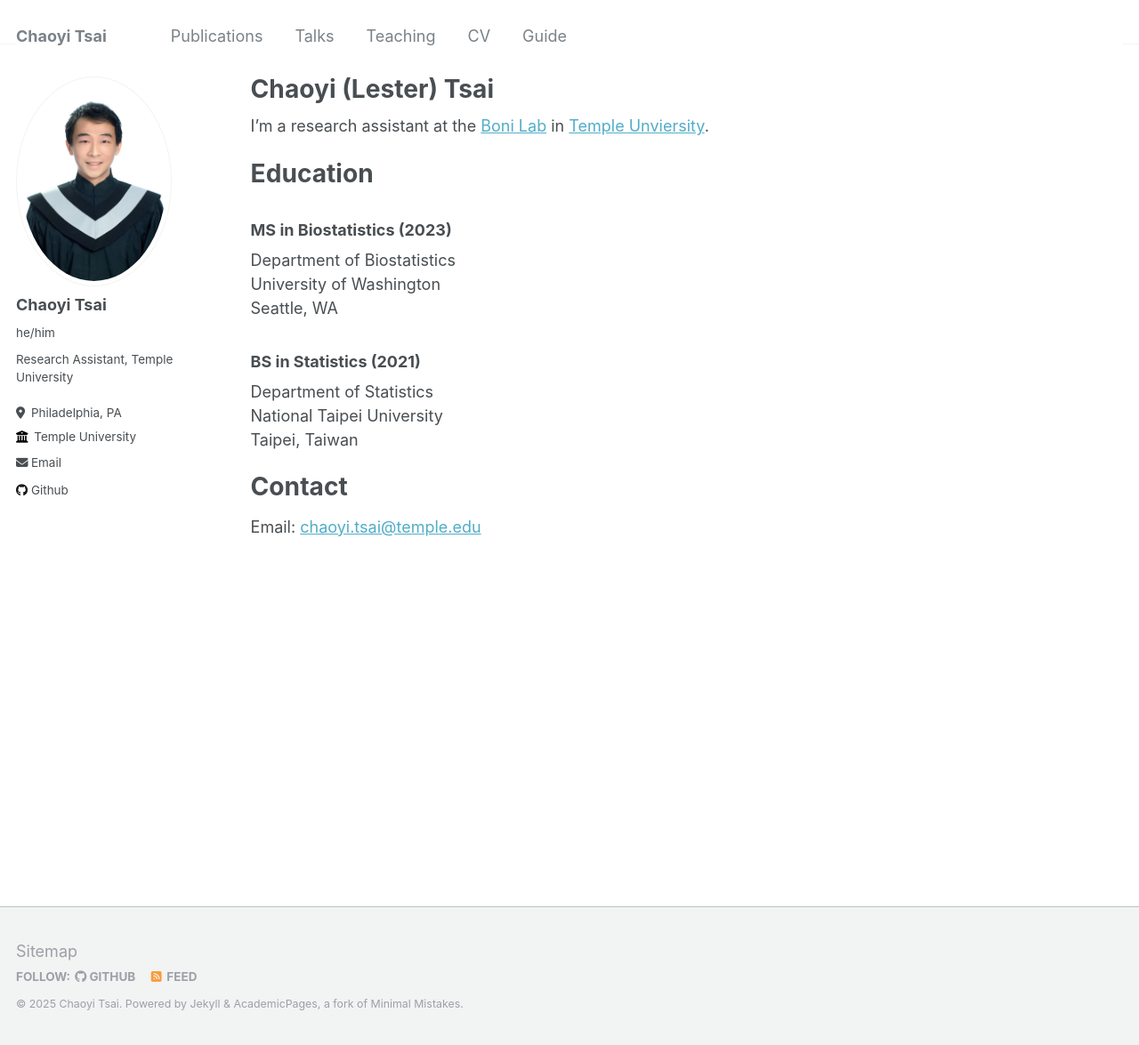
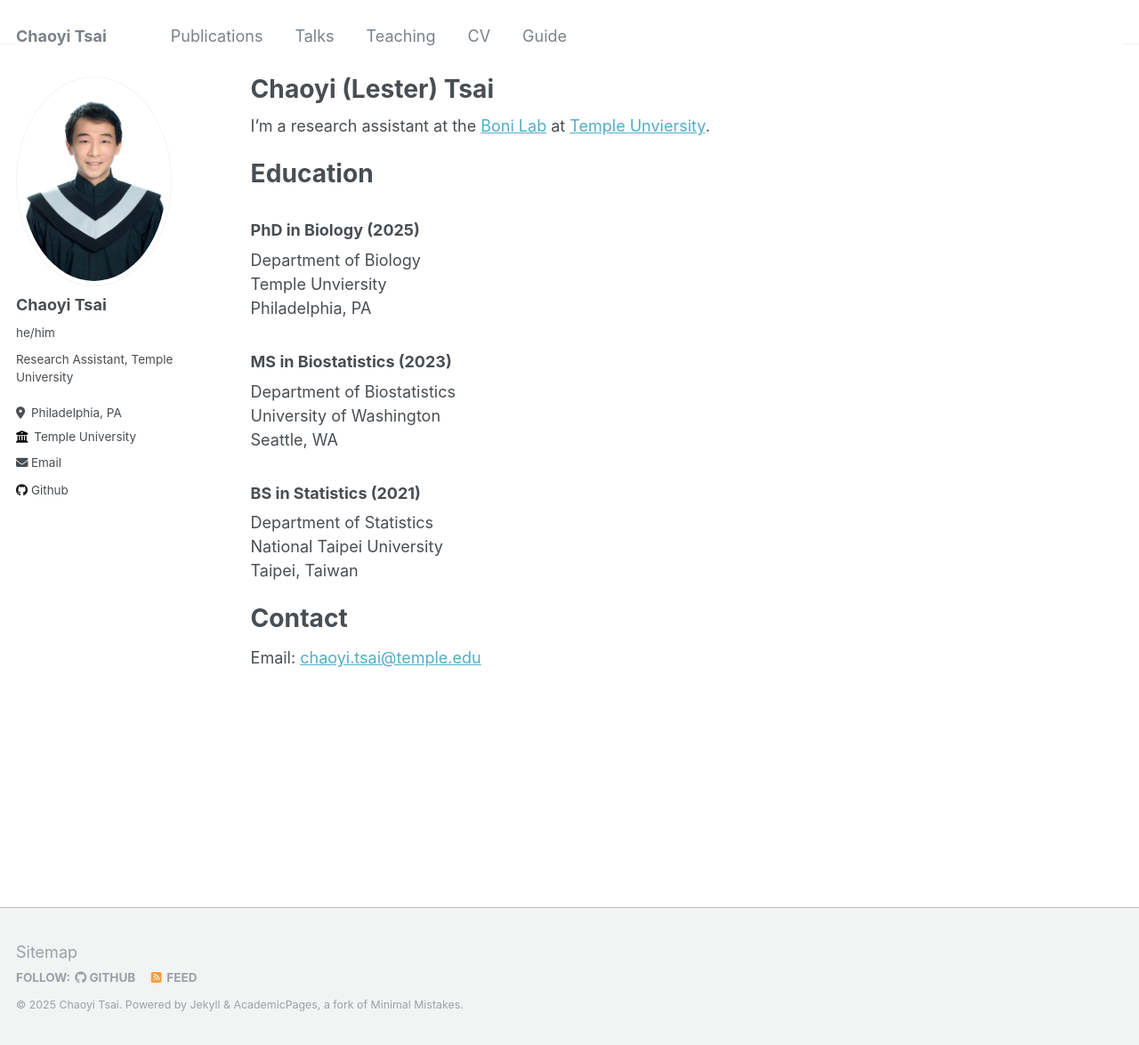
Before and after one commit to Lestertsai/Lestertsai.github.io, a Jekyll site: the page built from _pages/about.md, in a window 1280 px wide and 1175 px high. Shown: the whole window at 89% size. Built offline with Jekyll 4.4.1, drawn with Linux system fonts in a browser that asks for light colours.

Commit message:
Update about.md

```diff
--- a/_pages/about.md
+++ b/_pages/about.md
@@ -7,10 +7,15 @@ redirect_from:
   - /about.html
 ---
 
-I'm a research assistant at the [Boni Lab](https://mol.ax) in [Temple Unviersity](https://www.temple.edu).
+I'm a research assistant at the [Boni Lab](https://mol.ax) at [Temple Unviersity](https://www.temple.edu).
 
 Education
 ======
+### PhD in Biology (2025)
+Department of Biology \
+Temple Unviersity \
+Philadelphia, PA
+
 ### MS in Biostatistics (2023)
 Department of Biostatistics \
 University of Washington \
```
